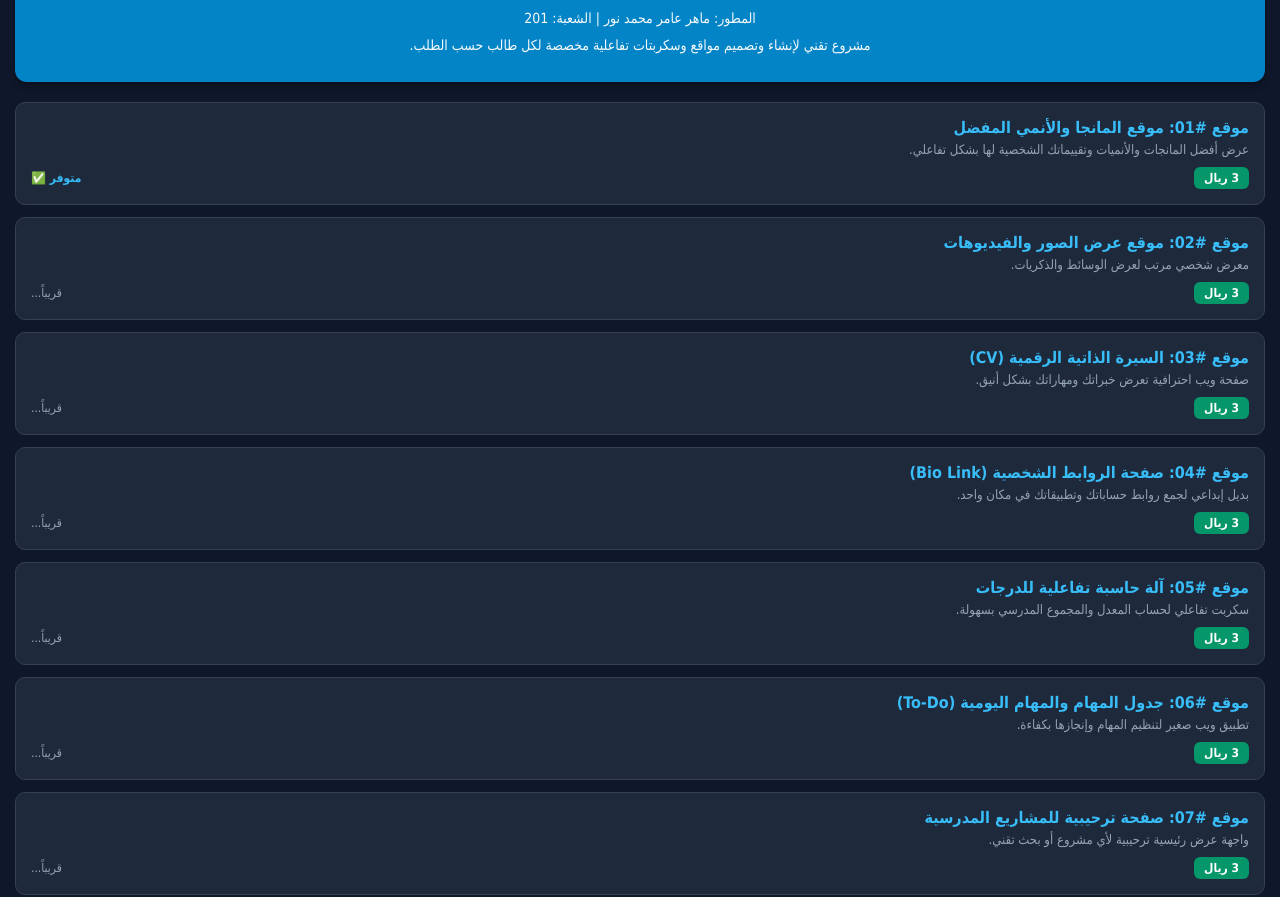
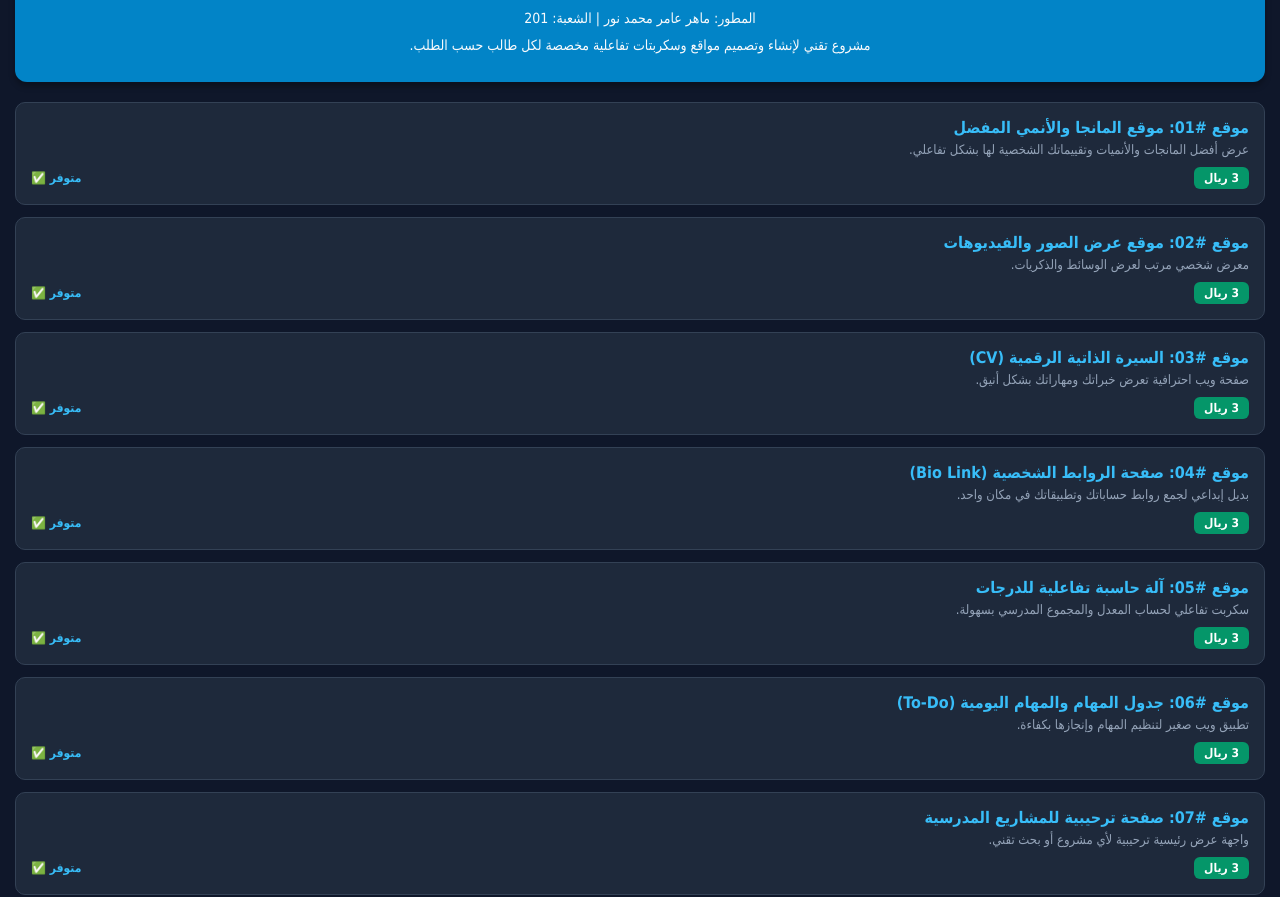
Before and after one commit to mohibalcabat-boop/Sar-linx, a plain HTML site: page index.html in a window 1280 px wide. Shown: the part 66-963 px from the top of the page. Drawn offline with Linux system fonts and the light colour scheme.

Commit message:
Update index.html

```diff
--- a/index.html
+++ b/index.html
@@ -1,196 +1,178 @@
-<!DOCTYPE html> <html lang="ar"
-dir="rtl"> <head>
-    <meta charset="UTF-8"> <meta
-    name="viewport"
-    content="width=device-width,
-    initial-scale=1.0">
-    <title>sar_linx | قائمة
-    الخدمات</title> <style>
-        body { font-family:
-        Tahoma, sans-serif;
-        background-color:
-        #0f172a; color: #f8fafc;
-        margin: 0; padding: 15px;
+<!DOCTYPE html>
+<html lang="ar" dir="rtl">
+<head>
+    <meta charset="UTF-8">
+    <meta name="viewport" content="width=device-width, initial-scale=1.0">
+    <title>sar_linx | قائمة الخدمات</title>
+    <style>
+        body {
+            font-family: Tahoma, sans-serif;
+            background-color: #0f172a;
+            color: #f8fafc;
+            margin: 0;
+            padding: 15px;
         }
-        .header { background:
-        #0284c7; padding: 20px;
+        .header {
+            background: #0284c7;
+            padding: 20px;
             border-radius: 12px;
             text-align: center;
             margin-bottom: 20px;
-        box-shadow: 0 4px 6px
-        rgba(0,0,0,0.3); }
-        .header h1 { margin: 0 0
-        10px 0; font-size: 24px;
+            box-shadow: 0 4px 6px rgba(0,0,0,0.3);
         }
-        .header p { margin: 5px
-        0; font-size: 14px;
-        line-height: 1.6; } .card
-        { background: #1e293b;
+        .header h1 {
+            margin: 0 0 10px 0;
+            font-size: 24px;
+        }
+        .header p {
+            margin: 5px 0;
+            font-size: 14px;
+            line-height: 1.6;
+        }
+        .card {
+            background: #1e293b;
             border-radius: 10px;
             padding: 15px;
             margin-bottom: 12px;
-        border: 1px solid
-        #334155; }
-        .card-title { font-size:
-        16px; font-weight: bold;
+            border: 1px solid #334155;
+        }
+        .card-title {
+            font-size: 16px;
+            font-weight: bold;
             margin-bottom: 5px;
-        color: #38bdf8; }
-        .card-desc { font-size:
-        13px; color: #94a3b8;
-        margin-bottom: 10px; }
-        .price-row { display:
-        flex; justify-content:
-        space-between;
-        align-items: center; }
-        .price { display:
-        inline-block; background:
-        #059669; color: white;
+            color: #38bdf8;
+        }
+        .card-desc {
+            font-size: 13px;
+            color: #94a3b8;
+            margin-bottom: 10px;
+        }
+        .price-row {
+            display: flex;
+            justify-content: space-between;
+            align-items: center;
+        }
+        .price {
+            display: inline-block;
+            background: #059669;
+            color: white;
             padding: 4px 10px;
             border-radius: 6px;
             font-size: 12px;
-        font-weight: bold; }
+            font-weight: bold;
+        }
         .status-ready {
-        font-size: 12px; color:
-        #38bdf8; font-weight:
-        bold; } .coming-soon {
-        font-size: 12px; color:
-        #94a3b8; }
-    </style> </head> <body> <div
-    class="header">
+            font-size: 12px;
+            color: #38bdf8;
+            font-weight: bold;
+        }
+    </style>
+</head>
+<body>
+    <div class="header">
         <h1>sar_linx 🚀</h1>
-        <p>المطور: ماهر عامر محمد
-        نور | الشعبة: 201</p>
-        <p>مشروع تقني لإنشاء
-        وتصميم مواقع وسكربتات
-        تفاعلية مخصصة لكل طالب
-        حسب الطلب.</p>
-    </div> <!-- موقع المانجا
-    (متوفر ومنجز) --> <div
-    class="card">
-        <div
-        class="card-title">موقع
-        #01: موقع المانجا والأنمي
-        المفضل</div> <div
-        class="card-desc">عرض
-        أفضل المانجات والأنميات
-        وتقييماتك الشخصية لها
-        بشكل تفاعلي.</div> <div
-        class="price-row">
-            <span class="price">3
-            ريال</span> <span
-            class="status-ready">متوفر
-            ✅</span>
-        </div> </div> <!-- الموقع
-    الثاني --> <div class="card">
-        <div
-        class="card-title">موقع
-        #02: موقع عرض الصور
-        والفيديوهات</div> <div
-        class="card-desc">معرض
-        شخصي مرتب لعرض الوسائط
-        والذكريات.</div> <div
-        class="price-row">
-            <span class="price">3
-            ريال</span> <span
-            class="coming-soon">قريباً...</span>
-        </div> </div> <!-- الموقع
-    الثالث --> <div class="card">
-        <div
-        class="card-title">موقع
-        #03: السيرة الذاتية
-        الرقمية (CV)</div> <div
-        class="card-desc">صفحة
-        ويب احترافية تعرض خبراتك
-        ومهاراتك بشكل أنيق.</div>
+        <p>المطور: ماهر عامر محمد نور | الشعبة: 201</p>
+        <p>مشروع تقني لإنشاء وتصميم مواقع وسكربتات تفاعلية مخصصة لكل طالب حسب الطلب.</p>
+    </div>
+
+    <!-- الموقع الأول -->
+    <div class="card">
+        <div class="card-title">موقع #01: موقع المانجا والأنمي المفضل</div>
+        <div class="card-desc">عرض أفضل المانجات والأنميات وتقييماتك الشخصية لها بشكل تفاعلي.</div>
         <div class="price-row">
-            <span class="price">3
-            ريال</span> <span
-            class="coming-soon">قريباً...</span>
-        </div> </div> <!-- الموقع
-    الرابع --> <div class="card">
-        <div
-        class="card-title">موقع
-        #04: صفحة الروابط الشخصية
-        (Bio Link)</div> <div
-        class="card-desc">بديل
-        إبداعي لجمع روابط حساباتك
-        وتطبيقاتك في مكان
-        واحد.</div> <div
-        class="price-row">
-            <span class="price">3
-            ريال</span> <span
-            class="coming-soon">قريباً...</span>
-        </div> </div> <!-- الموقع
-    الخامس --> <div class="card">
-        <div
-        class="card-title">موقع
-        #05: آلة حاسبة تفاعلية
-        للدرجات</div> <div
-        class="card-desc">سكربت
-        تفاعلي لحساب المعدل
-        والمجموع المدرسي
-        بسهولة.</div> <div
-        class="price-row">
-            <span class="price">3
-            ريال</span> <span
-            class="coming-soon">قريباً...</span>
-        </div> </div> <!-- الموقع
-    السادس --> <div class="card">
-        <div
-        class="card-title">موقع
-        #06: جدول المهام والمهام
-        اليومية (To-Do)</div>
-        <div
-        class="card-desc">تطبيق
-        ويب صغير لتنظيم المهام
-        وإنجازها بكفاءة.</div>
+            <span class="price">3 ريال</span>
+            <span class="status-ready">متوفر ✅</span>
+        </div>
+    </div>
+
+    <!-- الموقع الثاني -->
+    <div class="card">
+        <div class="card-title">موقع #02: موقع عرض الصور والفيديوهات</div>
+        <div class="card-desc">معرض شخصي مرتب لعرض الوسائط والذكريات.</div>
         <div class="price-row">
-            <span class="price">3
-            ريال</span> <span
-            class="coming-soon">قريباً...</span>
-        </div> </div> <!-- الموقع
-    السابع --> <div class="card">
-        <div
-        class="card-title">موقع
-        #07: صفحة ترحيبية
-        للمشاريع المدرسية</div>
-        <div
-        class="card-desc">واجهة
-        عرض رئيسية ترحيبية لأي
-        مشروع أو بحث تقني.</div>
+            <span class="price">3 ريال</span>
+            <span class="status-ready">متوفر ✅</span>
+        </div>
+    </div>
+
+    <!-- الموقع الثالث -->
+    <div class="card">
+        <div class="card-title">موقع #03: السيرة الذاتية الرقمية (CV)</div>
+        <div class="card-desc">صفحة ويب احترافية تعرض خبراتك ومهاراتك بشكل أنيق.</div>
         <div class="price-row">
-            <span class="price">3
-            ريال</span> <span
-            class="coming-soon">قريباً...</span>
-        </div> </div> <!-- الموقع
-    الثامن --> <div class="card">
-        <div
-        class="card-title">موقع
-        #08: بطاقة تهنئة رقمية
-        تفاعلية</div> <div
-        class="card-desc">بطاقات
-        مناسبات وأعياد مصممة بلغة
-        الويب مع تأثيرات
-        جميلة.</div> <div
-        class="price-row">
-            <span class="price">3
-            ريال</span> <span
-            class="coming-soon">قريباً...</span>
-        </div> </div> <!-- الموقع
-    التاسع --> <div class="card">
-        <div
-        class="card-title">موقع
-        #09: مكتبة الروابط
-        والمصادر التعليمية</div>
-        <div
-        class="card-desc">دليل
-        ويب مرتب يجمع أهم المواقع
-        والروابط المفيدة
-        للطلاب.</div> <div
-        class="price-row">
-            <span class="price">3
-            ريال</span> <span
-            class="coming-soon">قريباً...</span>
-        </div> </div> <!-- الموقع
-    العاشر --> <div class="card">
-        <div class="
+            <span class="price">3 ريال</span>
+            <span class="status-ready">متوفر ✅</span>
+        </div>
+    </div>
+
+    <!-- الموقع الرابع -->
+    <div class="card">
+        <div class="card-title">موقع #04: صفحة الروابط الشخصية (Bio Link)</div>
+        <div class="card-desc">بديل إبداعي لجمع روابط حساباتك وتطبيقاتك في مكان واحد.</div>
+        <div class="price-row">
+            <span class="price">3 ريال</span>
+            <span class="status-ready">متوفر ✅</span>
+        </div>
+    </div>
+
+    <!-- الموقع الخامس -->
+    <div class="card">
+        <div class="card-title">موقع #05: آلة حاسبة تفاعلية للدرجات</div>
+        <div class="card-desc">سكربت تفاعلي لحساب المعدل والمجموع المدرسي بسهولة.</div>
+        <div class="price-row">
+            <span class="price">3 ريال</span>
+            <span class="status-ready">متوفر ✅</span>
+        </div>
+    </div>
+
+    <!-- الموقع السادس -->
+    <div class="card">
+        <div class="card-title">موقع #06: جدول المهام والمهام اليومية (To-Do)</div>
+        <div class="card-desc">تطبيق ويب صغير لتنظيم المهام وإنجازها بكفاءة.</div>
+        <div class="price-row">
+            <span class="price">3 ريال</span>
+            <span class="status-ready">متوفر ✅</span>
+        </div>
+    </div>
+
+    <!-- الموقع السابع -->
+    <div class="card">
+        <div class="card-title">موقع #07: صفحة ترحيبية للمشاريع المدرسية</div>
+        <div class="card-desc">واجهة عرض رئيسية ترحيبية لأي مشروع أو بحث تقني.</div>
+        <div class="price-row">
+            <span class="price">3 ريال</span>
+            <span class="status-ready">متوفر ✅</span>
+        </div>
+    </div>
+
+    <!-- الموقع الثامن -->
+    <div class="card">
+        <div class="card-title">موقع #08: بطاقة تهنئة رقمية تفاعلية</div>
+        <div class="card-desc">بطاقات مناسبات وأعياد مصممة بلغة الويب مع تأثيرات جميلة.</div>
+        <div class="price-row">
+            <span class="price">3 ريال</span>
+            <span class="status-ready">متوفر ✅</span>
+        </div>
+    </div>
+
+    <!-- الموقع التاسع -->
+    <div class="card">
+        <div class="card-title">موقع #09: مكتبة الروابط والمصادر التعليمية</div>
+        <div class="card-desc">دليل ويب مرتب يجمع أهم المواقع والروابط المفيدة للطلاب.</div>
+        <div class="price-row">
+            <span class="price">3 ريال</span>
+            <span class="status-ready">متوفر ✅</span>
+        </div>
+    </div>
+
+    <!-- الموقع العاشر -->
+    <div class="card">
+        <div class="card-title">موقع #10: مفكرة الملاحظات السريعة (Notes)</div>
+        <div class="card-desc">تطبيق ويب خفيف لتسجيل وحفظ الملاحظات اليومية بشكل محلي وسريع.</div>
+        <div class="price-row">
+            <span class="price">3 ريال</span>
+            <span class="status-ready">متوفر ✅</span>
+        </div>
+    </div>
+</body>
+</html>
```
Lines whose indentation alone changed are shown as unchanged.
